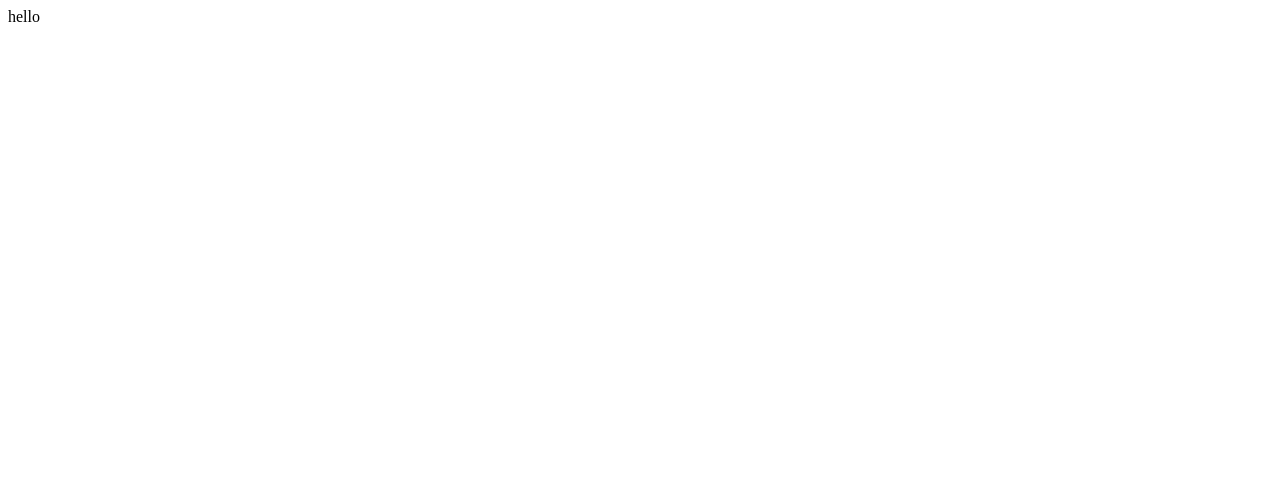
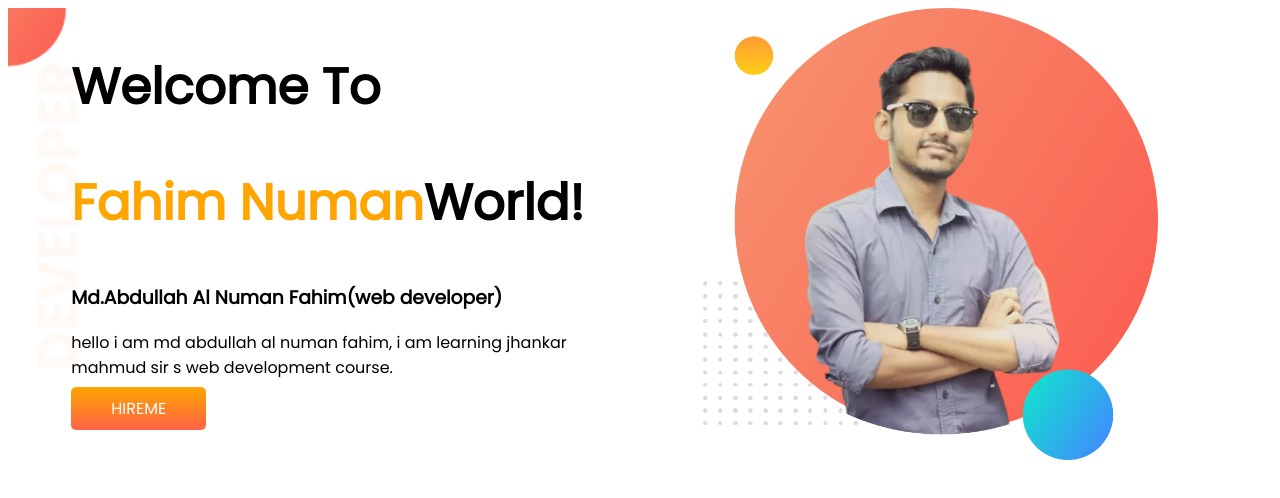
Before and after one commit to FahimNuman/developer-portfolio, a plain HTML site: page index.html in a window 1280 px wide. Drawn offline with Linux system fonts and the light colour scheme.

Commit message:
html and css

```diff
--- a/index.html
+++ b/index.html
@@ -4,9 +4,31 @@
     <meta charset="UTF-8">
     <meta http-equiv="X-UA-Compatible" content="IE=edge">
     <meta name="viewport" content="width=device-width, initial-scale=1.0">
-    <title>fahimnuman-software-developer</title>
+    <title>fahimnuman-web-developer</title>
+    <link rel="preconnect" href="https://fonts.googleapis.com">
+    <link rel="preconnect" href="https://fonts.gstatic.com" crossorigin>
+    <link href="https://fonts.googleapis.com/css2?family=Poppins&display=swap" rel="stylesheet">
+    <link rel="stylesheet" href="style.css">
 </head>
 <body>
-    hello
+    <section class="top-banner">
+        <div class="half-width">
+        <h1>Welcome To</h1>
+        <h1><span class="orange-color">Fahim Numan</span>World!</h1>
+        <h3>Md.Abdullah Al Numan Fahim(web developer)</h3>
+        <p>hello i am md abdullah
+            al numan fahim,
+            i am learning jhankar
+            mahmud sir s
+            web development
+            course.</p>
+            <a class="link-button" target="_blank" href="https://www.linkedin.com/in/md-abdullah-al-numan-1587a3161/">HIREME</a>
+
+        </div>
+    <div class="half-width">
+        <img src="images/my-bg.png" alt="fahimnuman-web-developer">
+    </div>
+    </section>
+
 </body>
 </html>
--- a/style.css
+++ b/style.css
@@ -0,0 +1,33 @@
+body{
+    font-family: 'Poppins', sans-serif;
+}
+h1{
+    font-size: 50px;
+}
+.orange-color{
+    color:orange;
+}
+section{
+
+    display: flex;
+
+}
+.half-width{
+    width: 50%;
+    padding-left: 5%;
+}
+.half-width img{
+    width:80%;
+
+}
+.link-button{
+    text-decoration:none;
+    background-image: linear-gradient(orange,tomato);
+    padding: 10px 40px;
+    border-radius: 5px;
+    color: white;
+}
+.top-banner{
+    background-image: url(images/top-banner.png);
+    background-repeat: no-repeat;
+}
```
Also changed, not shown: images/dream-bg.png (added), images/exp-bg.png (added), images/jhankar.png (added), images/jhankar2.png (added), images/my-bg.png (added), images/my-bg2.png (added), images/top-banner.png (added), 7 other files.
